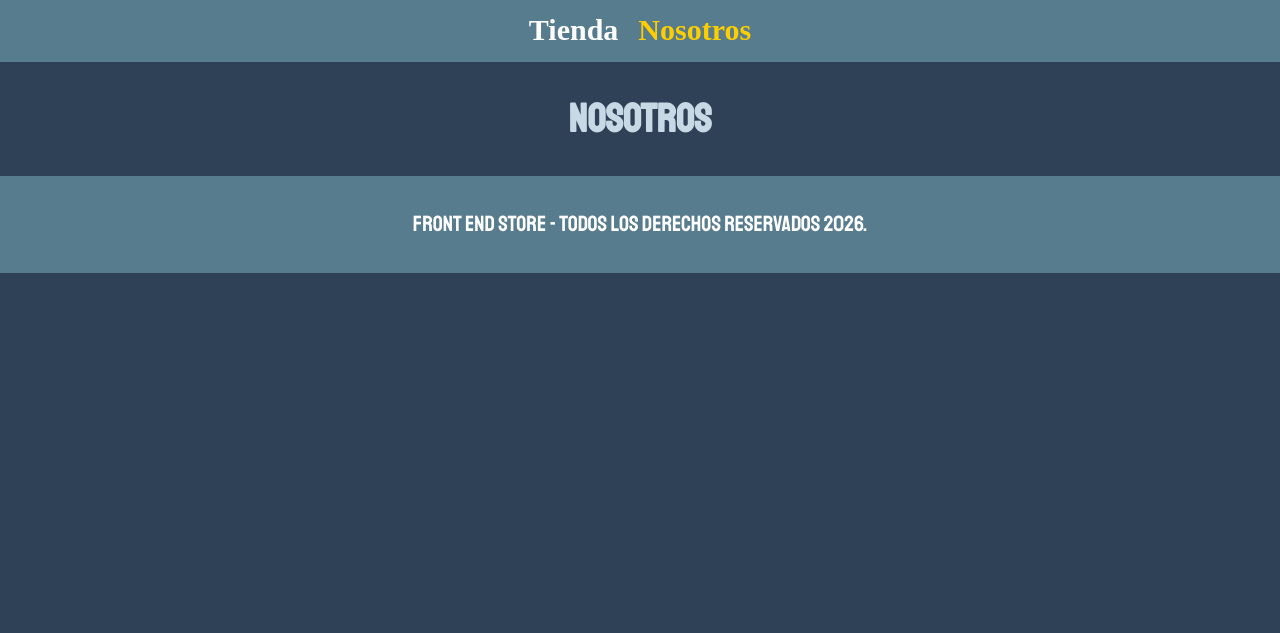
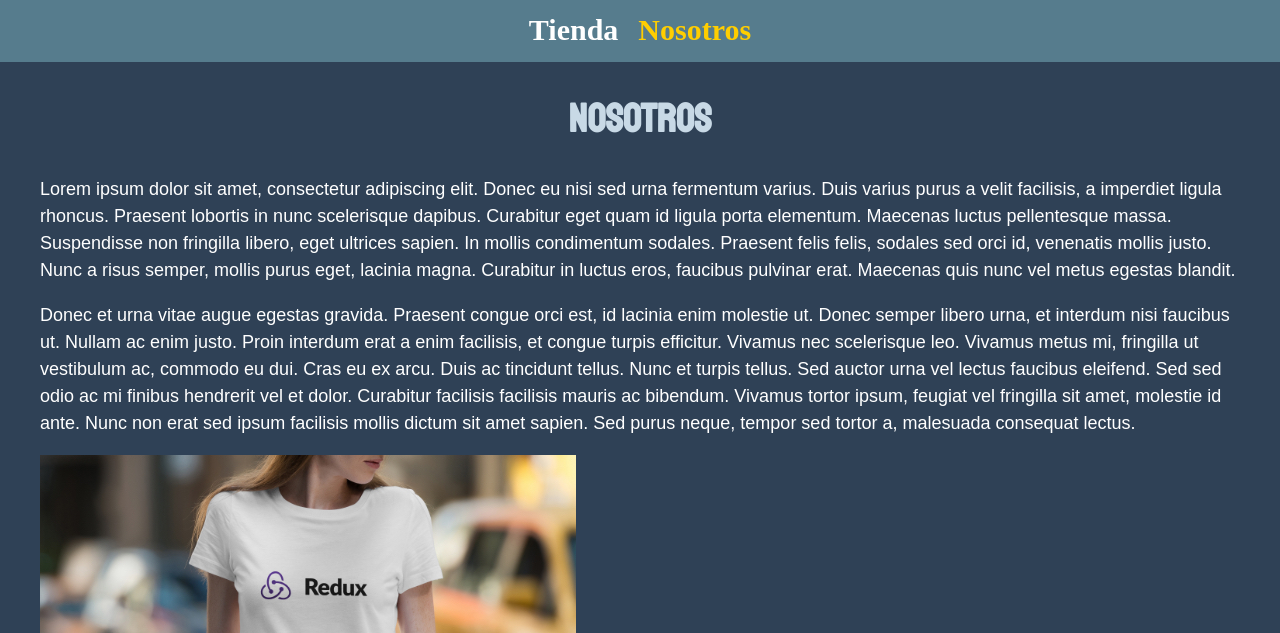
Before and after one commit to JUANJOSEROMANPROGRAMA/Curso-Desarrollo-Web-Udemy, a plain HTML site: page 02-Fronted-Store/nosotros.html in a window 1280 px wide. Shown: the part 167-800 px from the top of the page. Drawn offline with Linux system fonts and the light colour scheme.

Commit message:
fronted store: primera de nosotros.index

```diff
--- a/02-Fronted-Store/nosotros.html
+++ b/02-Fronted-Store/nosotros.html
@@ -43,17 +43,34 @@
 
         <h1>Nosotros</h1>
 
-    </main>
+        <div class="nosotros">
+
+            <div class="nosotros__contenido">
+
+                <p>Lorem ipsum dolor sit amet, consectetur adipiscing elit. Donec eu nisi sed urna fermentum varius.
+                    Duis varius purus a velit facilisis, a imperdiet ligula rhoncus. Praesent lobortis in nunc
+                    scelerisque dapibus. Curabitur eget quam id ligula porta elementum. Maecenas luctus pellentesque
+                    massa. Suspendisse non fringilla libero, eget ultrices sapien. In mollis condimentum sodales.
+                    Praesent felis felis, sodales sed orci id, venenatis mollis justo. Nunc a risus semper, mollis purus
+                    eget, lacinia magna. Curabitur in luctus eros, faucibus pulvinar erat. Maecenas quis nunc vel metus
+                    egestas blandit. </p>
+
+                <p>Donec et urna vitae augue egestas gravida. Praesent congue orci est, id lacinia enim molestie ut.
+                    Donec semper libero urna, et interdum nisi faucibus ut. Nullam ac enim justo. Proin interdum erat a
+                    enim facilisis, et congue turpis efficitur. Vivamus nec scelerisque leo. Vivamus metus mi, fringilla
+                    ut vestibulum ac, commodo eu dui. Cras eu ex arcu. Duis ac tincidunt tellus. Nunc et turpis tellus.
+                    Sed auctor urna vel lectus faucibus eleifend. Sed sed odio ac mi finibus hendrerit vel et dolor.
+                    Curabitur facilisis facilisis mauris ac bibendum. Vivamus tortor ipsum, feugiat vel fringilla sit
+                    amet, molestie id ante. Nunc non erat sed ipsum facilisis mollis dictum sit amet sapien. Sed purus
+                    neque, tempor sed tortor a, malesuada consequat lectus. </p>
 
 
+            </div>
 
+            <img src="./img/nosotros.jpg" alt="nosotros" class="nosotros__imagen">
+        </div>
 
-
-
-
-
-
-
+    </main>
 
 
 
```
Also changed, not shown: 02-Fronted-Store/css/style.css (+21 -4 lines).
